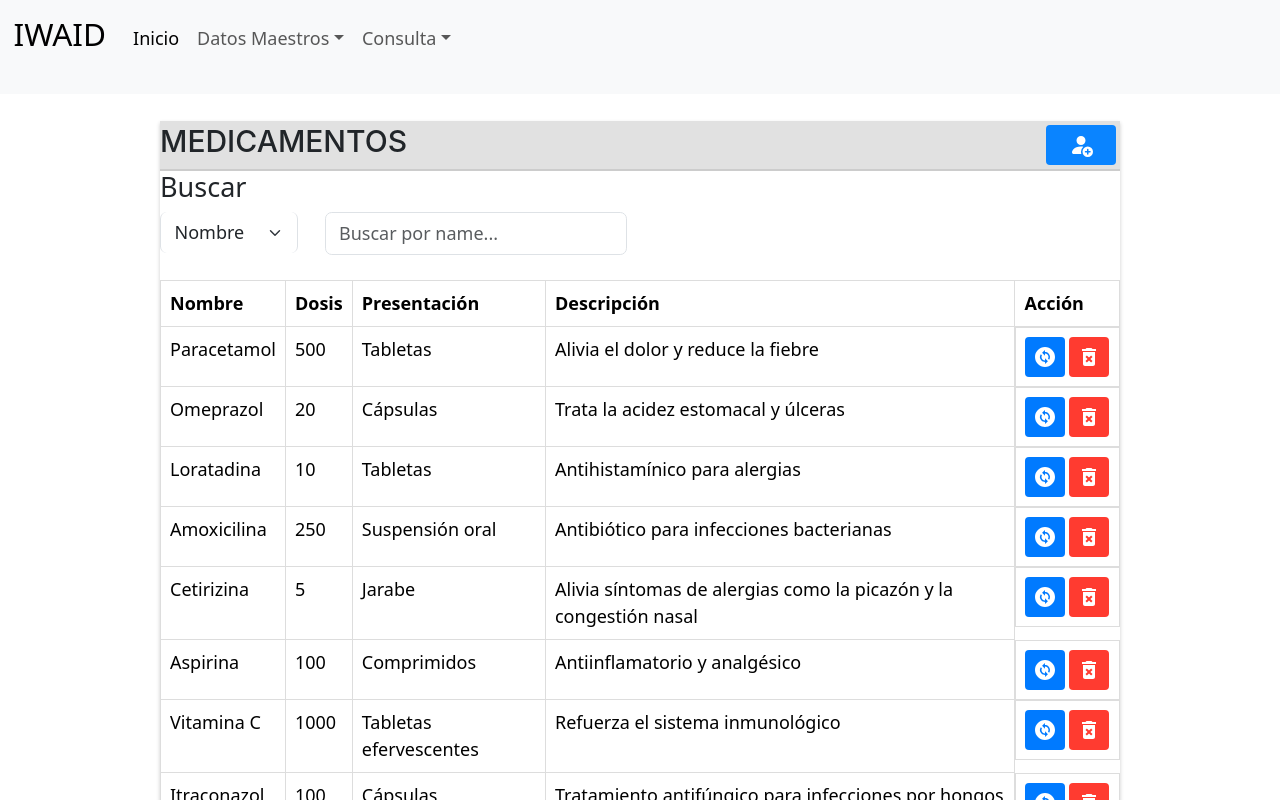
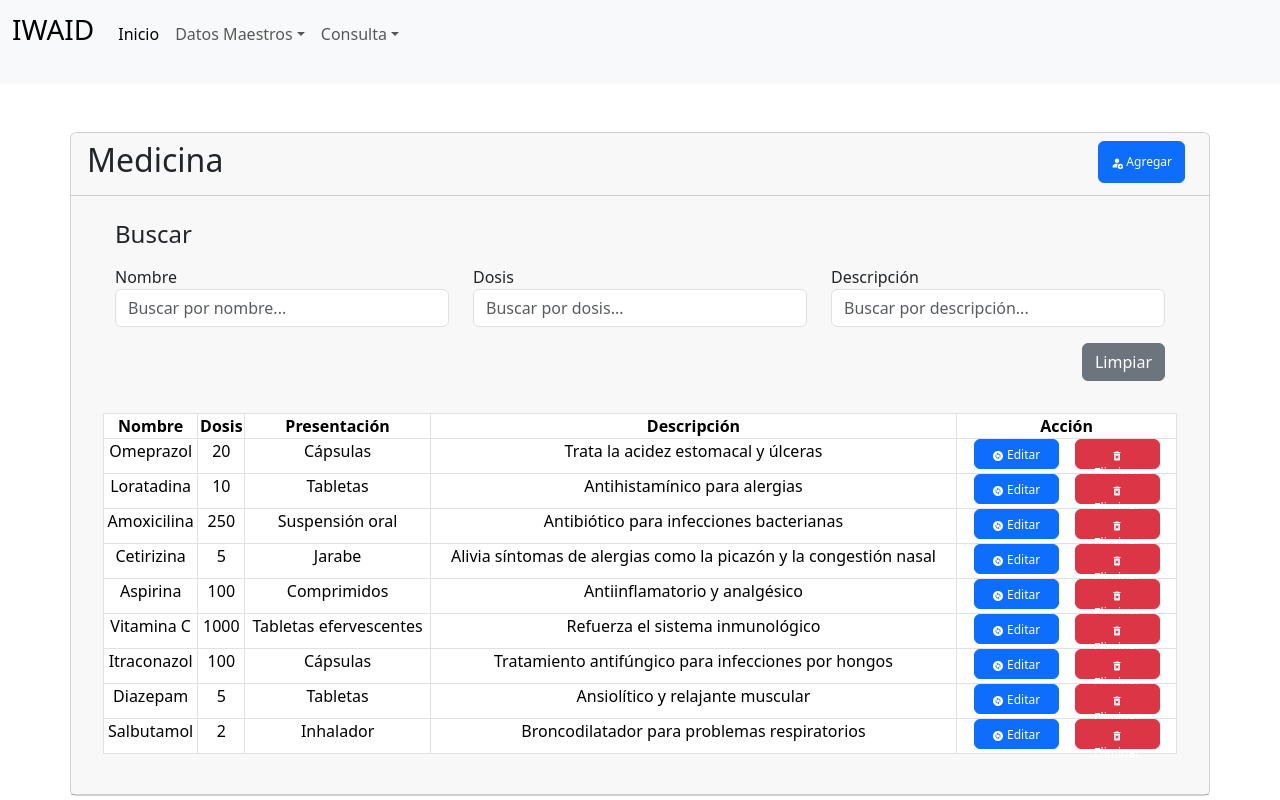
Before and after one commit to Chris-THC/iwaid-ui, a React (Create React App) app: page /medicine in a window 1280 px wide. Shown: the top 800 px of the page. Built offline with nearby package versions, Linux system fonts and the light colour scheme.

Commit message:
Change the table structure and user search

```diff
--- a/src/Components/componentsMedicine/Button.jsx
+++ b/src/Components/componentsMedicine/Button.jsx
@@ -2,11 +2,13 @@ import React from 'react';
 import '../../Css/CssTable.css';
 import { BsPersonFillAdd } from "react-icons/bs";
 import { MdChangeCircle, MdDeleteForever } from 'react-icons/md';
+import { Button } from "react-bootstrap";
 
-export function Button({ type, onClick }) {
+export function ButtonI({ type, onClick }) {
   return (
-    <button className={`Button ${type}`} onClick={onClick}>
-      {type === 'Agregar' ? <BsPersonFillAdd className='iconAgregar'/> : type === 'Editar' ? <MdChangeCircle  className='icon' /> : type === 'Eliminar' ? <MdDeleteForever className='icon' /> : null}
-    </button>
+    <Button className={`Button ${type}`} onClick={onClick}>
+      {type === 'Agregar' ? <BsPersonFillAdd id="btnAdd" className='ms-2 me-2 mb-1' variant="primary" /> : type === 'Editar' ? <MdChangeCircle id="btnTables"  className="btn-icon-lg" variant="primary" /> : type === 'Eliminar' ? <MdDeleteForever id="btnTables" className='"ms-2 me-2 mb-1 d-inline"' variant="danger" /> : null}
+      {type === 'Agregar' ? 'Agregar' : type === 'Editar' ? 'Editar' : type === 'Eliminar' ? 'Eliminar' :null}
+      </Button>
   );
 }
--- a/src/Components/componentsMedicine/FormMedicine.jsx
+++ b/src/Components/componentsMedicine/FormMedicine.jsx
@@ -17,8 +17,9 @@ export const FormMedicine = ({ isGetData = {} }) => {
   const {
     register,
     handleSubmit,
-    formState: { errors },
+    formState: { errors, isValid },
   } = useForm();
+
 
   const onSubmitClick = (data) => {
     setDataUserMedicine(data);
@@ -102,7 +103,15 @@ export const FormMedicine = ({ isGetData = {} }) => {
 
     <div>
       <Modal.Footer>
-        <Button type="submit">Editar</Button>
+      <Button
+              type="submit"
+              onClick={() => {
+                setGetDataFromTable({});
+              }}
+              disabled={!isValid}
+            >
+              {actionButtonModal}
+            </Button>
       </Modal.Footer>
     </div>
   </form>
--- a/src/Components/componentsMedicine/MedicineList.jsx
+++ b/src/Components/componentsMedicine/MedicineList.jsx
@@ -1,6 +1,7 @@
 import React, { useContext, useEffect } from "react";
 import { GetTheAppContext } from "../../Context/AppContext";
 import { TablaGeneric } from "./table";
+
 const MedicineList = () => {
 
   const { dataTestMedicine } = useContext(GetTheAppContext);
--- a/src/Components/componentsMedicine/table.jsx
+++ b/src/Components/componentsMedicine/table.jsx
@@ -1,9 +1,12 @@
 import React, {useState, useContext} from 'react';
 import '../../Css/CssTable.css';
-import { Button } from './Button';
+
 import { GetTheAppContext } from "../../Context/AppContext";
 import { ModalMedicine } from './modal';
 import { MyModalDelete } from './modalDelete';
+import { BsPersonFillAdd } from "react-icons/bs";
+import { MdChangeCircle, MdDeleteForever } from 'react-icons/md';
+import { Button } from "react-bootstrap";
 
 /*
 como nombre, dosis, forma de presentación y descripción.
@@ -39,74 +42,128 @@ export function TablaGeneric({ title, data, headers }) {
     "description",
   ];
 
-  const [searchTerm, setSearchTerm] = useState("");
-  const [searchOption, setSearchOption] = useState("name");
 
-  const handleSearchOptionChange = (e) => {
-    setSearchOption(e.target.value);
-    setSearchTerm("");
+  const [searchName, setSearchName] = useState("");
+  const [searchDosis, setSearchDosis] = useState("");
+  const [searchDescription, setSearchDescription] = useState("");
+
+  const handleClear = () => {
+    setSearchName("");
+    setSearchDosis("");
+    setSearchDescription("");
   };
 
-  const filteredData = data.filter((item) =>
-    item[searchOption].toLowerCase().includes(searchTerm.toLowerCase())
-  );
+  const filteredData = data.filter((item) => {
+    const nombreMatches = item.name
+      .toLowerCase()
+      .includes(searchName.toLowerCase());
 
+    const dosisMatches = item.dosis.includes(searchDosis);
 
+    const descriptionMatches = item.description
+      .toLowerCase()
+      .includes(searchDescription.toLowerCase());
 
+    return nombreMatches && dosisMatches && descriptionMatches;
+  });
   return (
-    <div className='container-doctors w-75 mt-4 mx-auto'>
-  <div className='title-doctors d-flex align-items-center justify-content-between'>
-    <h1 className='title-doctores'>{title}</h1>
-    <Button type='Agregar' onClick={() => {
+    <div className="container mt-5">
+      <div className=" card mt-4 row">
+        <div className="card-header d-flex">
+          <div className="col-8">
+            <h2 className="card-title">Medicina</h2>
+          </div>
+
+          <div className="col-4 d-flex flex-row-reverse ">
+          <Button
+              id="btnAdd"
+              className="ms-2 me-2 mb-1"
+              variant="primary"
+              onClick={() => {
                 handleShowModal();
                 setActionButtonModal("Agregar");
-              }} />
+              }}
+            >
+              <BsPersonFillAdd /> Agregar
+            </Button>
+          </div>
         </div>
 
+        <div className="card-header col-md-12">
+          <div className=" card-body table-responsive">
+            <div className="container mb-3">
+              <div className="col-md-4 mb-3">
+                <h4>Buscar</h4>
+              </div>
+              <div className="row">
+                <div className="container mb-3">
+                  <div className="row">
+                    <div className="col-md-4 mb-3">
+                      <label>Nombre</label>
+                      <input
+                        autoComplete="off"
+                        type="text"
+                        className="form-control"
+                        value={searchName}
+                        onChange={(e) => {
+                          setSearchName(e.target.value);
+                          setSearchDosis("");
+                          setSearchDescription("");
+                        }}
+                        placeholder="Buscar por nombre..."
+                        pattern="^[A-Za-z\s]+$"
+                      />
+                    </div>
+                    <div className="col-md-4 mb-3">
+                      <label>Dosis</label>
+                      <input
+                        type="number"
+                        className="form-control"
+                        value={searchDosis}
+                        onChange={(e) => {
+                          setSearchDosis(e.target.value);
+                          setSearchName("");
+                          setSearchDescription("");
+                        }}
+                        placeholder="Buscar por dosis..."
+                      />
+                    </div>
+                    <div className="col-md-4 mb-3">
+                      <label>Descripción</label>
+                      <input
+                        type="text"
+                        className="form-control"
+                        value={searchDescription}
+                        onChange={(e) => {
+                          setSearchDescription(e.target.value);
+                          setSearchName("");
+                          setSearchDosis("");
+                        }}
+                        placeholder="Buscar por descripción..."
+                      />
+                    </div>
 
-  <div className="card-header">
-          <div className=" card-body table-responsive">
-            <div className="mb-3 table-bordered custom-table ">
-              <label>
-                <h4>Buscar</h4>
-              </label>
-      <div className="row">
-        <div className="col-md-2">
-          <select
-            id="selectSearchDoctor"
-            value={searchOption}
-            onChange={handleSearchOptionChange}
-            className="form-select mb-2"
+                    <div className="col-md-12 d-flex flex-row-reverse ">
+                      <button
+                        className="btn btn-secondary"
+                        type="button"
+                        onClick={handleClear}
                       >
-            <option value="name">Nombre</option>
-            <option value= "dosis">Dosis</option>
-            <option value="presentation">Número de Teléfono</option>
-            <option value="description">Correo</option>
-          </select>
-        </div><div className="col-md-4">
-                  <input
-                    id="inputSearchDoctor"
-                    type="text"
-                    autoComplete="off"
-                    value={searchTerm}
-                    onChange={(e) => setSearchTerm(e.target.value)}
-                    placeholder={`Buscar por ${searchOption}...`}
-                    className="form-control rounded border"
-                  />
+                        Limpiar
+                      </button>
                     </div>
                   </div>
                 </div>
-
-
-  <div className='table-doctors-container'>
-    <div className='table-responsive'>
-      <table className='table'>
-            <thead className='thead-light'>
+              </div>
+            </div>
+            <table className="table table-bordered custom-table text-center">
+              <thead>
                 <tr>
-                {headers.map((header, index) => (
-                  <th key={index}>{header}</th>
-                ))}
-                <th className='Action'>Acción</th>
+                  <th>Nombre</th>
+                  <th>Dosis</th>
+                  <th>Presentación</th>
+                  <th>Descripción</th>
+                  <th>Acción</th>
                 </tr>
               </thead>
               <tbody>
@@ -120,6 +177,52 @@ export function TablaGeneric({ title, data, headers }) {
                       </td>
                     ))}
                     <td className='Buttons'>
+                    <Button
+                        id="btnTables"
+                        className="ms-2 me-2 mb-1"
+                        variant="primary"
+                        onClick={() => {
+                          handleShowModal();
+                          setGetDataFromTable(item);
+                          setActionButtonModal("Editar");
+                        }}
+                      >
+                        <MdChangeCircle className="btn-icon-lg" /> Editar
+                      </Button>
+                    <Button
+                        id="btnTables"
+                        className="ms-2 me-2 mb-1 d-inline"
+                        variant="danger"
+                        onClick={() => {
+                          console.log(item.nombre);
+
+                          handleShowModalDelete()
+                        }}
+                      >
+                        <MdDeleteForever
+                          id="btnDeletePatient"
+                          className="btn-icon-lg"
+                        />{" "}
+                        Eliminar
+                      </Button>
+
+    </td>
+                  </tr>
+                ))}
+              </tbody>
+            </table>
+          </div>
+          <ModalMedicine show={showModal} handleClose={handleCloseModal} />
+          <MyModalDelete show={showModalDelete} handleClose={handleCloseModalDelete}  />
+        </div>
+      </div>
+    </div>
+
+  );
+}
+
+
+{/* <td className='Buttons'>
       <Button type='Editar' onClick={() => {
         handleShowModal();
         setGetDataFromTable(item);
@@ -127,23 +230,9 @@ export function TablaGeneric({ title, data, headers }) {
       }} />
 
       <Button type='Eliminar' onClick={() => handleShowModalDelete()}/>
-      {/*Id={item.id}*/}
+      {/*Id={item.id}}
       <MyModalDelete show={showModalDelete} handleClose={handleCloseModalDelete}  />
-    </td>
-  </tr>
-              ))}
-            </tbody>
-          </table>
-        </div>
-        <ModalMedicine show={showModal} handleClose={handleCloseModal} />
-      </div>
-    </div>
-    </div>
-    </div>
-
-  );
-}
-
+    </td> */}
 
 // export function TablaGenerica({ title, data, headers }) {
 //   const [showModal, setShowModal] = useState(false);
--- a/src/Context/AppContext.jsx
+++ b/src/Context/AppContext.jsx
@@ -7,16 +7,16 @@ export const AppContext = (props) => {
 
 
   const [dataTestMedicine, setDataTestMedicine] = useState([
-    { name: "Paracetamol", dosis: 500, presentation: 'Tabletas', description: "Alivia el dolor y reduce la fiebre" },
-    { name: "Omeprazol", dosis: 20, presentation: 'Cápsulas', description: "Trata la acidez estomacal y úlceras" },
-    { name: "Loratadina", dosis: 10, presentation: 'Tabletas', description: "Antihistamínico para alergias" },
-    { name: "Amoxicilina", dosis: 250, presentation: 'Suspensión oral', description: "Antibiótico para infecciones bacterianas" },
-    { name: "Cetirizina", dosis: 5, presentation: 'Jarabe', description: "Alivia síntomas de alergias como la picazón y la congestión nasal" },
-    { name: "Aspirina", dosis: 100, presentation: 'Comprimidos', description: "Antiinflamatorio y analgésico" },
-    { name: "Vitamina C", dosis: 1000, presentation: 'Tabletas efervescentes', description: "Refuerza el sistema inmunológico" },
-    { name: "Itraconazol", dosis: 100, presentation: 'Cápsulas', description: "Tratamiento antifúngico para infecciones por hongos" },
-    { name: "Diazepam", dosis: 5, presentation: 'Tabletas', description: "Ansiolítico y relajante muscular" },
-    { name: "Salbutamol", dosis: 2, presentation: 'Inhalador', description: "Broncodilatador para problemas respiratorios" }
+    // { name: "Paracetamol", dosis: 500, presentation: 'Tabletas', description: "Alivia el dolor y reduce la fiebre" },
+    { name: "Omeprazol", dosis: "20", presentation: 'Cápsulas', description: "Trata la acidez estomacal y úlceras" },
+    { name: "Loratadina", dosis: "10", presentation: 'Tabletas', description: "Antihistamínico para alergias" },
+    { name: "Amoxicilina", dosis: "250", presentation: 'Suspensión oral', description: "Antibiótico para infecciones bacterianas" },
+    { name: "Cetirizina", dosis: "5", presentation: 'Jarabe', description: "Alivia síntomas de alergias como la picazón y la congestión nasal" },
+    { name: "Aspirina", dosis: "100", presentation: 'Comprimidos', description: "Antiinflamatorio y analgésico" },
+    { name: "Vitamina C", dosis: "1000", presentation: 'Tabletas efervescentes', description: "Refuerza el sistema inmunológico" },
+    { name: "Itraconazol", dosis: "100", presentation: 'Cápsulas', description: "Tratamiento antifúngico para infecciones por hongos" },
+    { name: "Diazepam", dosis: "5", presentation: 'Tabletas', description: "Ansiolítico y relajante muscular" },
+    { name: "Salbutamol", dosis: "2", presentation: 'Inhalador', description: "Broncodilatador para problemas respiratorios" }
 
   ]);
 
--- a/src/Css/CssTable.css
+++ b/src/Css/CssTable.css
@@ -1,110 +1,64 @@
-/* Elimina las siguientes líneas de CSS, ya que no son necesarias */
-/* * {
-  margin: 0;
-  padding: 0;
-} */
-
-html,
-body {
-  font-size: 18px;
+#btnTables {
+  font-size: 12px;
+  height: 30px;
+  width: 85px;
 }
 
-h1 {
-  font-size: 30px;
+#btnAdd {
+  font-size: 12px;
 }
 
-/* Elimina esta clase, ya que no se usa y puede estar afectando la responsividad */
-/*.App {
-  min-height: 50vh;
-  display: flex;
-  flex-wrap: wrap;
-  align-items: center;
-  justify-content: center;
-  text-align: center;
-}*/
-
-td.invisible {
-  display: none;
+.custom-table td,
+.custom-table th {
+  padding: 0;
 }
 
-table {
-  border-collapse: collapse;
-  width: 100%;
-
+@media (max-width: 800px) {
+  td {
+    font-size: 12px;
+  }
+  .custom-table {
+    font-size: 12px;
   }
 
-th,
-td {
-  border: 1px solid #dddddd;
-  padding: 8px;
+  #inputSearchPatient {
+    font-size: 12px;
+  }
+  #selectSearchPatient {
+    font-size: 12px;
+  }
 }
 
-/* Estilo para el encabezado (thead) */
-thead {
-  background-color: #e1e1e1;
+@media (max-width: 550px) {
+  .custom-table {
+    font-size: 9px;
   }
 
-.Button {
-  justify-content: center;
-  align-items: center;
-  font-weight: bold;
-  padding: 8px;
-  font-size: 14px;
-  font-family: Roboto, sans-serif;
-  border: none;
-  border-radius: 4px;
-  cursor: pointer;
-  outline: none;
-  text-transform: capitalize;
-  color: #fff;
-  user-select: none;
+  .btn-sm {
+    font-size: 9px;
   }
 
-.Eliminar {
-  background-color: #ff3b30;
+  #idTextPatient {
+    font-size: 9px;
   }
 
-.Editar {
-  background-color: #007aff;
-  margin-right: 4px;
+  #btnAdd {
+    font-size: 12px;
   }
 
-.Agregar {
-  background-color: #0a84ff;
-  display: flex;
-  align-items: center;
-  margin-left: auto;
-  margin-right: 4px;
-  font-size: 1.05em;
+  #inputSearchPatient {
+    font-size: 9px;
+  }
+
+  #selectSearchPatient {
+    font-size: 9px;
+  }
+
+  #btnTables {
+    font-size: 9px;
+    height: 25px;
     width: 70px;
   }
 
-.title-doctors {
-  margin-top: 20px;
-  display: flex;
-  align-items: center;
-  font-family: -apple-system, BlinkMacSystemFont, "Segoe UI", Roboto, "Helvetica Neue", Arial, sans-serif;
-  background-color: #e1e1e1;
-  width: 100%;
-  height: 50px;
-  border-bottom: 2px solid #ccc;
-  font-size: medium;
+
 }
-
-.container-doctors {
-  box-shadow: 0 2px 4px rgba(0, 0, 0, 0.2);
-}
-
-.iconAgregar{
-  font-size: 24px;
-}
-
-.icon{
-  font-size: 24px;
-}
-
-.Buttons{
-  display: flex;
-  justify-content: center;
-  align-items: center;
-}
```
Lines whose indentation alone changed are shown as unchanged.
